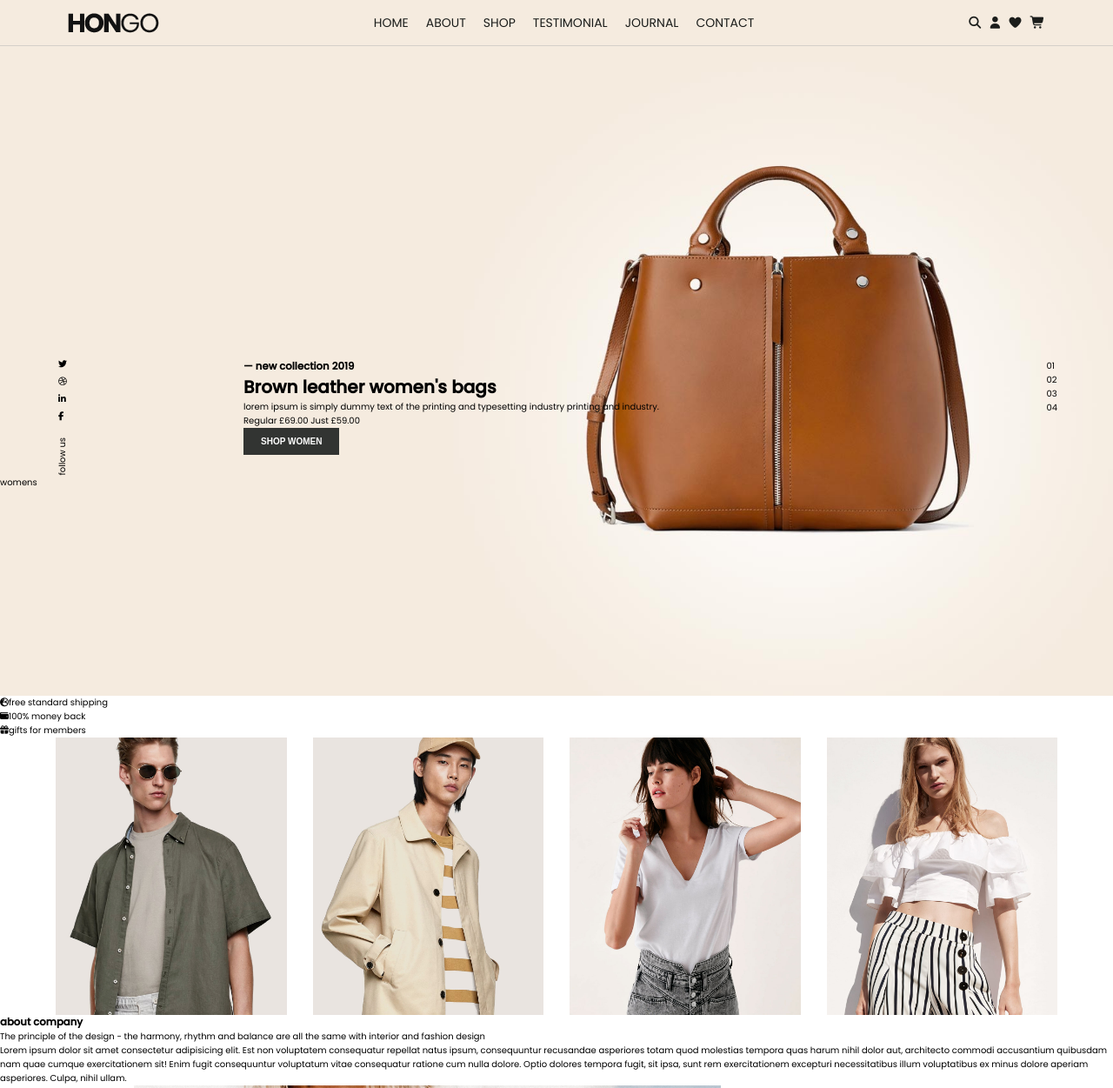
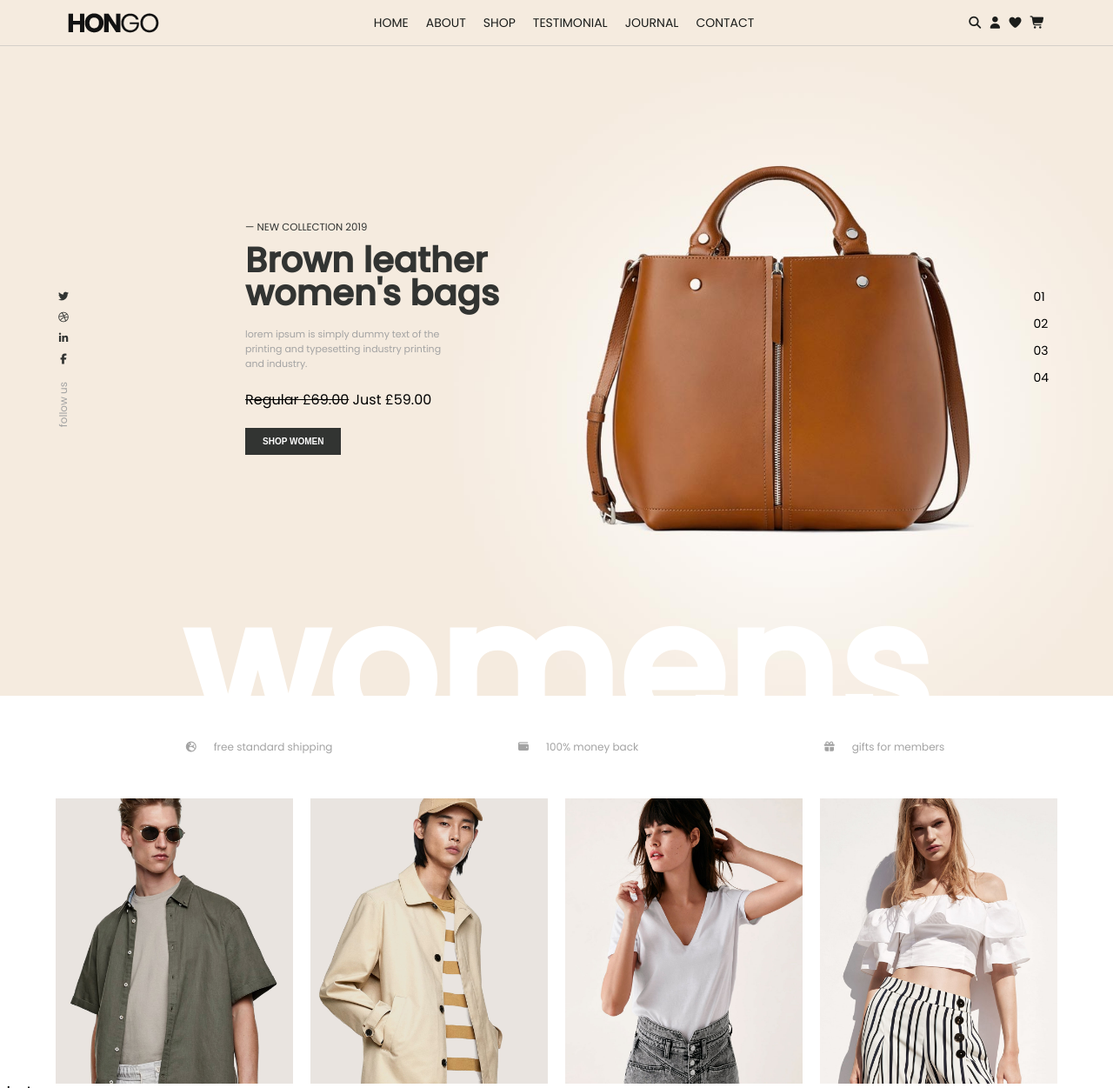
Before and after one commit to Nelnaji/hongo, a website: page index.html in a window 1280 px wide. Shown: the top 1251 px of the page at 87% size. Drawn offline with Linux system fonts and the light colour scheme.

Commit message:
finished styling of section 1 and two

```diff
--- a/index.html
+++ b/index.html
@@ -37,7 +37,7 @@
             <div class="hero-container">
                 <div class="hero-left-container">
 
-                    <div class="hero-division-container socials-container">
+                    <div class="socials-container">
                         <div class="hero-socials-icon-container">
                             <i class="fa-brands fa-twitter"></i>
                             <i class="fa-brands fa-dribbble"></i>
@@ -47,7 +47,7 @@
                         </div>
 
                         <p class="social-text">follow us</p>
-
+                    </div>
                     </div>
                     <div class="hero-division-container ">
                         <h3 class="primary-heading-top sub-title"> &mdash; new collection 2019</h3>
@@ -58,8 +58,8 @@
                         <button class="btn">shop women</button>
 
                     </div>
-                </div>
-                <div class="hero-division-container hero-carousel-container">
+
+                <div class="hero-carousel-container">
                     <p class="carousel">01</p>
                     <p class="carousel">02</p>
                     <p class="carousel">03</p>
@@ -67,8 +67,8 @@
                 </div>
 
             </div>
+            <p class="big-title">womens</p>
 
-            <p class="big-title">womens</p>
     </header>
 
     <main>
--- a/src/scss/_variables.scss
+++ b/src/scss/_variables.scss
@@ -1,12 +1,10 @@
+// Color variables
+$clr-primary: hsl(29, 79%, 95%);
+$white: hsl(0, 0%, 100%);
+$clr-footer: hsl(0, 0%, 15%);
+$clr-last-footer: hsl(120, 2%, 11%);
 
-// Color variables
-$clr-primary : hsl(29, 79%, 95%);
-$white : hsl(0, 0%, 100%);
-$clr-footer : hsl(0, 0%, 15%);
-$clr-last-footer : hsl(120, 2%, 11%);
+$clr-grey: hsl(33, 11%, 81%);
 
-$clr-grey : hsl(33, 11%, 81%);
-
-
-$clr-t-primary : hsl(120, 1%, 20%);
-$clr-t-secondary: hsl(33, 11%, 81%);
+$clr-t-primary: hsl(120, 1%, 20%);
+$clr-t-secondary: hsl(0, 0%, 64%);
--- a/src/scss/layer/_about.scss
+++ b/src/scss/layer/_about.scss
@@ -1,9 +1,20 @@
-.about-images-container{
-    display: grid;
-    grid-template-columns: repeat(4,1fr);
-    gap: 3rem;
-    margin-inline: 5%;
-    .about-img{
-        width: 100%;
-    }
+.about-images-container {
+  display: grid;
+  grid-template-columns: repeat(4, 1fr);
+  gap: 2rem;
+  margin-inline: 5%;
+  .about-img {
+    width: 100%;
+  }
 }
+
+.about-titles-container {
+  display: flex;
+  padding: 5rem 0;
+  justify-content: space-evenly;
+  font-size: 1.2rem;
+  color: $clr-t-secondary;
+  i {
+    padding-inline: 2rem;
+  }
+}
--- a/src/scss/layer/_hero.scss
+++ b/src/scss/layer/_hero.scss
@@ -1,43 +1,98 @@
-header{
-
+header {
   background-image: url(../img/collect/one-page-slider-01.jpg);
   background-size: cover;
   background-position: center center;
   height: 100vh;
-    width: 100%;
-
+  position: relative;
+  overflow: hidden;
 }
 
-.hero-container{
+.hero-container {
   display: flex;
-    margin-top: 45vh;
-}
-
-.hero-left-container{
-    margin-left: 5%;
-    display: flex;
+  align-items: center;
+  justify-content: center;
   gap: 20rem;
 }
 
-.hero-carousel-container{
+.hero-left-container {
+  margin-left: 5%;
+  margin-top: 25rem;
+}
+
+.hero-carousel-container {
   margin-right: 5%;
   margin-left: auto;
+  margin-top: 20rem;
 }
 
-.socials-container{
+.socials-container {
   display: flex;
   flex-direction: column;
   gap: 2rem;
   align-items: center;
-    .hero-socials-icon-container{
+  text-align: center;
+  .hero-socials-icon-container {
     display: flex;
     flex-direction: column;
-        gap: 1rem;
-
+    gap: 1.2rem;
+    font-size: 1.2rem;
+    color: $clr-t-primary;
   }
-    .social-text{
+  .social-text {
     writing-mode: vertical-rl;
     transform: scale(-1);
+    font-size: 1.2rem;
+    color: $clr-t-secondary;
+  }
 }
 
+.carousel {
+  font-size: 1.4rem;
+  margin: 1rem;
+  &:hover {
+    cursor: pointer;
   }
+}
+
+.primary-heading {
+  margin-top: 1rem;
+  font-size: 4rem;
+  line-height: 3.8rem;
+  color: $clr-t-primary;
+}
+
+.hero-division-container {
+  width: 30%;
+  margin-top: 20rem;
+}
+
+.big-title {
+  color: $white;
+  position: absolute;
+  font-size: 20rem;
+  bottom: -15%;
+  left: 50%;
+  transform: translateX(-50%);
+  font-weight: bold;
+}
+
+.primary-heading-price {
+  font-size: 1.6rem;
+  padding: 2rem 0;
+  .old-price {
+    text-decoration: line-through;
+  }
+}
+
+.primary-heading-top {
+  color: $clr-t-primary;
+  text-transform: uppercase;
+  font-weight: 400;
+}
+
+.primary-heading-sub {
+  padding-top: 2rem;
+  width: 60%;
+  color: $clr-t-secondary;
+  font-size: 1.1rem;
+}
```
Also changed, not shown: public/css/style.css, 1 other file. Lines whose indentation alone changed are shown as unchanged.
